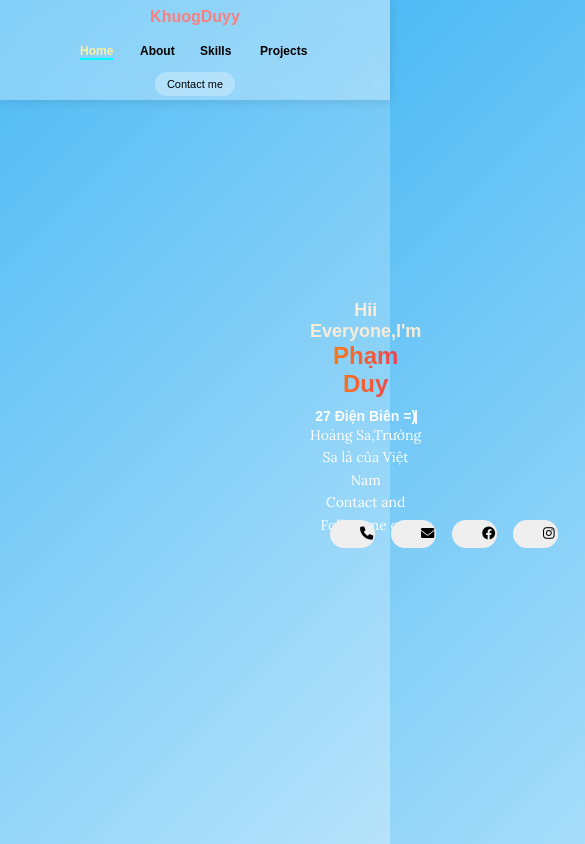
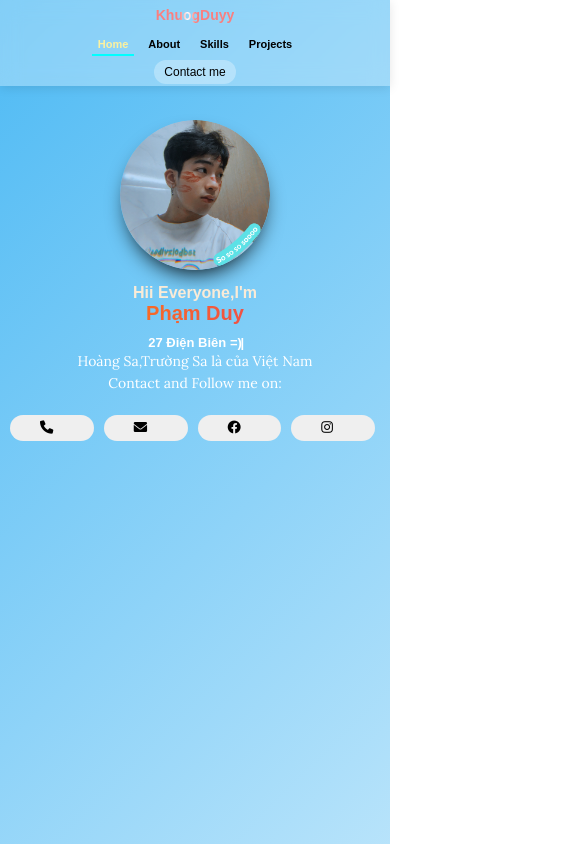
Before and after one commit to PNKDuy123/About-me-, a plain HTML site: page index.html in a window 390 px wide. Shown: the top 844 px of the page, 585 px wide, since content can reach past the window. Drawn offline with nearby package versions, Linux system fonts and the light colour scheme.

Commit message:
Update GioiThieuCaNhan.css

```diff
--- a/GioiThieuCaNhan.css
+++ b/GioiThieuCaNhan.css
@@ -572,59 +572,77 @@ body.blurred{
   /* Mobile Styles */
 @media (max-width: 768px) {
     header {
-                padding: 10px 15px;
+        padding: 8px 12px;
         flex-direction: column;
-                gap: 15px;
+        gap: 10px;
+        position: fixed;
     }
 
     .TextTieuDe {
-                font-size: 18px;
+        font-size: 16px;
+        text-align: center;
+        margin: 0;
+        padding: 8px 0;
     }
 
     .Menu ul {
-                gap: 15px;
+        gap: 10px;
         flex-wrap: wrap;
         justify-content: center;
     }
 
+    .Menu li {
+        width: auto;
+    }
+
     .Menu li a {
-                font-size: 13px;
+        font-size: 12px;
+        padding: 4px 6px;
     }
 
     .NutLienHe {
-                padding: 6px 12px;
-                font-size: 11px;
+        padding: 5px 10px;
+        font-size: 12px;
+        margin-top: 5px;
     }
 
     .LienHe {
-                padding: 120px 15px 20px;
+        padding-top: 140px; /* để tránh bị header che */
     }
 
     .container {
         flex-direction: column;
         text-align: center;
-                gap: 30px;
+        gap: 20px;
+        padding: 0 10px;
+    }
+
+    .Logo {
+        margin: 0;
+        position: relative;
+        animation: none;
     }
 
     .Logo img {
-                width: 200px;
-                height: 200px;
+        width: 180px;
+        height: auto;
     }
 
-            .content-wrapper {
-                align-items: center;
+    .TieuDe {
+        position: relative;
+        margin: 10px 0 0;
     }
 
     .TieuDe h1 {
-                font-size: 20px;
+        font-size: 18px;
     }
 
     .TieuDe h3 {
-                font-size: 28px;
+        font-size: 22px;
     }
 
     .TieuDe h4 {
-                font-size: 16px;
+        font-size: 14px;
     }
 
     .TieuDe p {
@@ -632,33 +650,27 @@ body.blurred{
     }
 
     .KhoiNut {
+        margin: 20px 0 0;
+        position: relative;
         justify-content: center;
-                gap: 8px;
+        gap: 5px;
     }
 
     .button {
-                width: 50px;
-                height: 30px;
+        width: 45px;
+        height: 28px;
     }
 
     .button:hover {
-                width: 100px;
+        width: 90px;
     }
 
     .my_favorite {
-                padding: 40px 15px 30px;
+        padding: 30px 10px 20px;
     }
 
     .favorite-title h2 {
-                font-size: 24px;
-            }
-
-            .DongMoTa h4 {
-                font-size: 18px;
-            }
-
-            .DongMoTa p {
-                font-size: 14px;
+        font-size: 22px;
     }
 
     .favorite_content {
@@ -674,59 +686,59 @@ body.blurred{
 
     .caption {
         font-size: 12px;
-                padding: 6px;
+        padding: 5px;
     }
 }
 
 @media (max-width: 480px) {
     header {
-                padding: 8px 10px;
+        padding: 6px 8px;
     }
 
     .TextTieuDe {
-                font-size: 16px;
+        font-size: 14px;
     }
 
     .Menu ul {
-                gap: 10px;
+        gap: 8px;
     }
 
     .Menu li a {
-                font-size: 12px;
+        font-size: 11px;
     }
 
     .LienHe {
-                padding: 100px 10px 15px;
+        padding-top: 120px;
     }
 
     .Logo img {
         width: 150px;
-                height: 150px;
+        height: auto;
     }
 
     .TieuDe h1 {
-                font-size: 18px;
+        font-size: 16px;
     }
 
     .TieuDe h3 {
-                font-size: 24px;
+        font-size: 20px;
     }
 
     .TieuDe h4 {
-                font-size: 14px;
+        font-size: 13px;
     }
 
     .button {
-                width: 45px;
-                height: 28px;
+        width: 40px;
+        height: 26px;
     }
 
     .button:hover {
-                width: 90px;
+        width: 80px;
     }
 
     .favorite-title h2 {
-                font-size: 20px;
+        font-size: 18px;
     }
 
     .photo {
```
Lines whose indentation alone changed are shown as unchanged.
